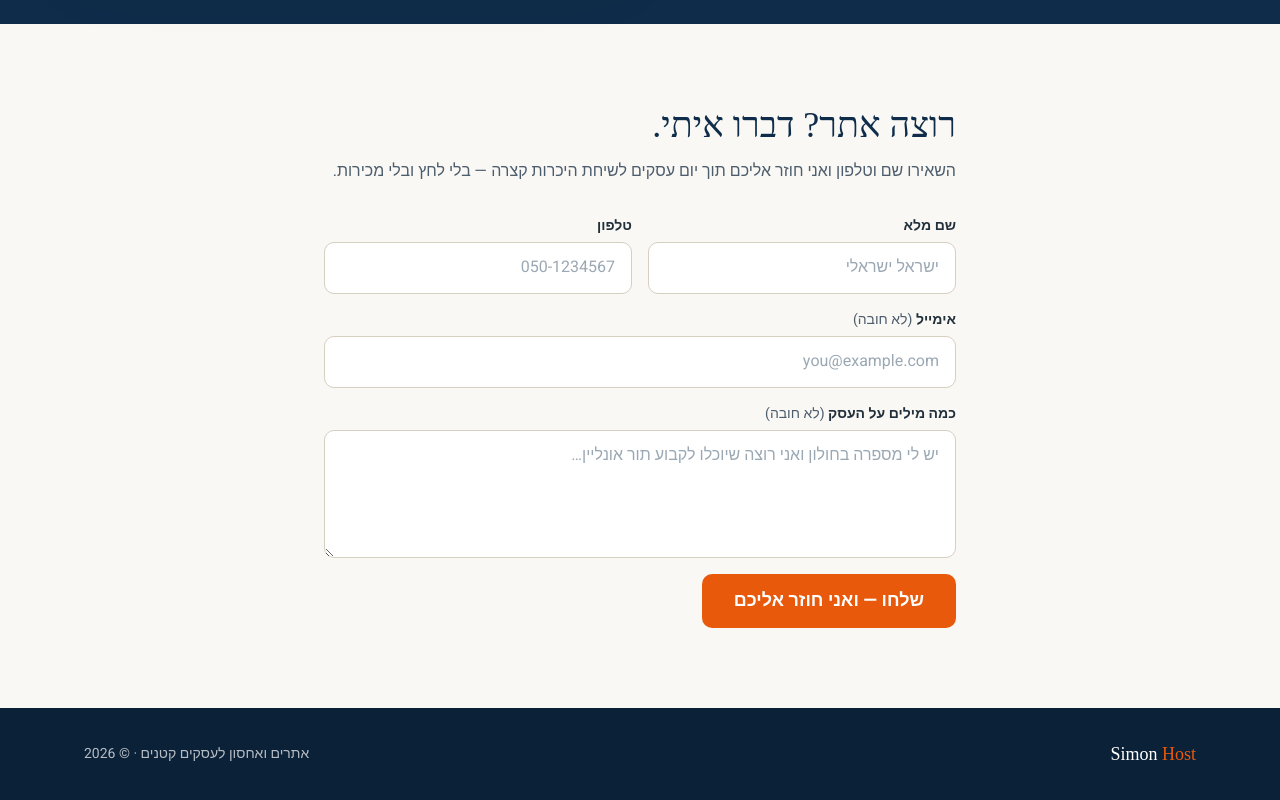
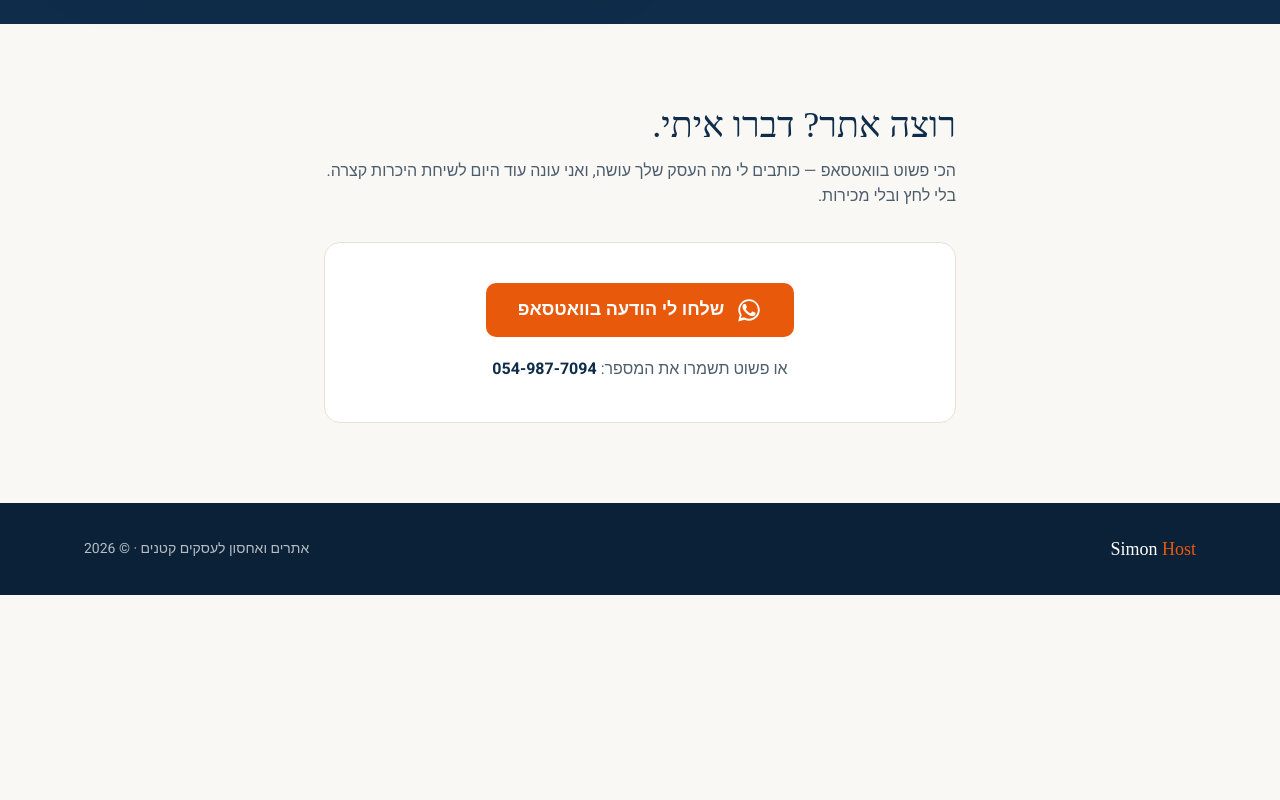
Before and after one commit to ShimonNavon/simon-host, a React (Vite) app in the folder frontend/: page / in a window 1280 px wide. Shown: the part 2279-3079 px from the top of the page. After the commit the page ends 2874 px from the top, so only its background shows below. Built offline with nearby package versions, Linux system fonts and the light colour scheme; a web font is replaced by a local one.

Commit message:
feat: replace lead form with WhatsApp CTA on the contact section

```diff
--- a/frontend/src/App.tsx
+++ b/frontend/src/App.tsx
@@ -1,5 +1,5 @@
 import BrowserDemo from "./components/BrowserDemo";
-import LeadForm from "./components/LeadForm";
+import WhatsAppCTA from "./components/WhatsAppCTA";
 
 const FEATURES = [
   { emoji: "🎨", title: "עיצוב אישי", text: "אתר שנבנה סביב העסק שלך — לא תבנית גנרית שנראית כמו של כולם." },
@@ -135,14 +135,14 @@ export default function App() {
           </div>
         </section>
 
-        {/* ── Lead form ── */}
+        {/* ── WhatsApp CTA ── */}
         <section id="contact" className="py-20 scroll-mt-16">
           <div className="max-w-2xl mx-auto px-5">
             <h2 className="text-3xl sm:text-4xl text-sea mb-3">רוצה אתר? דברו איתי.</h2>
             <p className="text-ink-soft mb-8">
-              השאירו שם וטלפון ואני חוזר אליכם תוך יום עסקים לשיחת היכרות קצרה — בלי לחץ ובלי מכירות.
+              הכי פשוט בוואטסאפ — כותבים לי מה העסק שלך עושה, ואני עונה עוד היום לשיחת היכרות קצרה. בלי לחץ ובלי מכירות.
             </p>
-            <LeadForm />
+            <WhatsAppCTA />
           </div>
         </section>
       </main>
--- a/frontend/src/components/LeadForm.tsx
+++ /dev/null
@@ -1,96 +0,0 @@
-import { useState } from "react";
-import type { FormEvent } from "react";
-
-type Status = "idle" | "sending" | "success" | "error";
-
-export default function LeadForm() {
-  const [status, setStatus] = useState<Status>("idle");
-
-  async function handleSubmit(e: FormEvent<HTMLFormElement>) {
-    e.preventDefault();
-    const form = e.currentTarget;
-    const data = new FormData(form);
-    setStatus("sending");
-    try {
-      const res = await fetch("/api/leads/", {
-        method: "POST",
-        headers: { "Content-Type": "application/json" },
-        body: JSON.stringify({
-          name: data.get("name"),
-          phone: data.get("phone"),
-          email: data.get("email") || "",
-          message: data.get("message") || "",
-        }),
-      });
-      if (!res.ok) throw new Error(`HTTP ${res.status}`);
-      form.reset();
-      setStatus("success");
-    } catch {
-      setStatus("error");
-    }
-  }
-
-  if (status === "success") {
-    return (
-      <div className="bg-white border border-[#e8e2d6] rounded-2xl p-10 text-center">
-        <div className="text-5xl mb-4" aria-hidden="true">📞</div>
-        <h3 className="text-2xl text-sea mb-2">קיבלתי!</h3>
-        <p className="text-ink-soft">
-          תודה על הפנייה — אחזור אליך תוך יום עסקים.
-        </p>
-      </div>
-    );
-  }
-
-  return (
-    <form onSubmit={handleSubmit} className="grid gap-4">
-      <div className="grid gap-4 sm:grid-cols-2">
-        <label className="grid gap-1.5">
-          <span className="font-bold text-sm">שם מלא</span>
-          <input className="field" name="name" required maxLength={120} placeholder="ישראל ישראלי" />
-        </label>
-        <label className="grid gap-1.5">
-          <span className="font-bold text-sm">טלפון</span>
-          <input
-            className="field"
-            name="phone"
-            type="tel"
-            required
-            maxLength={30}
-            placeholder="050-1234567"
-            dir="ltr"
-            style={{ textAlign: "right" }}
-          />
-        </label>
-      </div>
-      <label className="grid gap-1.5">
-        <span className="font-bold text-sm">
-          אימייל <span className="font-normal text-ink-soft">(לא חובה)</span>
-        </span>
-        <input className="field" name="email" type="email" placeholder="you@example.com" dir="ltr" style={{ textAlign: "right" }} />
-      </label>
-      <label className="grid gap-1.5">
-        <span className="font-bold text-sm">
-          כמה מילים על העסק <span className="font-normal text-ink-soft">(לא חובה)</span>
-        </span>
-        <textarea
-          className="field"
-          name="message"
-          rows={4}
-          maxLength={2000}
-          placeholder="יש לי מספרה בחולון ואני רוצה שיוכלו לקבוע תור אונליין…"
-        />
-      </label>
-
-      {status === "error" && (
-        <p className="text-[#c92a2a] font-bold" role="alert">
-          משהו השתבש בשליחה. נסו שוב, או כתבו לי ישירות במייל.
-        </p>
-      )}
-
-      <button type="submit" className="btn-primary text-lg justify-self-start disabled:opacity-60" disabled={status === "sending"}>
-        {status === "sending" ? "שולח…" : "שלחו — ואני חוזר אליכם"}
-      </button>
-    </form>
-  );
-}
--- /dev/null
+++ b/frontend/src/components/WhatsAppCTA.tsx
@@ -0,0 +1,43 @@
+const WHATSAPP_NUMBER = "972549877094";
+const WHATSAPP_DISPLAY = "054-987-7094";
+const PREFILL = encodeURIComponent(
+  "היי סיימון, הגעתי מהאתר של Simon Host ואשמח לשמוע על אתר לעסק שלי."
+);
+const WHATSAPP_URL = `https://wa.me/${WHATSAPP_NUMBER}?text=${PREFILL}`;
+
+function WhatsAppIcon() {
+  return (
+    <svg viewBox="0 0 24 24" width="26" height="26" fill="currentColor" aria-hidden="true">
+      <path d="M17.47 14.38c-.3-.15-1.76-.87-2.03-.97-.27-.1-.47-.15-.67.15-.2.3-.77.97-.94 1.17-.17.2-.35.22-.65.07-.3-.15-1.26-.46-2.4-1.48-.89-.79-1.49-1.77-1.66-2.07-.17-.3-.02-.46.13-.61.14-.14.3-.35.45-.53.15-.18.2-.3.3-.5.1-.2.05-.38-.02-.53-.08-.15-.67-1.61-.92-2.2-.24-.58-.49-.5-.67-.51h-.57c-.2 0-.52.07-.79.38-.27.3-1.04 1.02-1.04 2.48s1.06 2.88 1.21 3.08c.15.2 2.1 3.2 5.08 4.49.71.3 1.26.49 1.69.63.71.22 1.36.19 1.87.12.57-.09 1.76-.72 2.01-1.41.25-.7.25-1.29.17-1.42-.07-.13-.27-.2-.57-.35z" />
+      <path d="M12.04 2C6.6 2 2.17 6.43 2.17 11.87c0 1.74.46 3.44 1.32 4.94L2 22.5l5.86-1.53a9.83 9.83 0 0 0 4.18.93h.01c5.43 0 9.86-4.43 9.86-9.87 0-2.64-1.03-5.12-2.9-6.98A9.8 9.8 0 0 0 12.04 2zm0 17.98h-.01a8.2 8.2 0 0 1-4.17-1.14l-.3-.18-3.1.81.83-3.02-.2-.31a8.14 8.14 0 0 1-1.25-4.35c0-4.52 3.68-8.2 8.2-8.2 2.19 0 4.25.86 5.8 2.41a8.15 8.15 0 0 1 2.4 5.8c0 4.52-3.68 8.2-8.2 8.2z" />
+    </svg>
+  );
+}
+
+export default function WhatsAppCTA() {
+  return (
+    <div className="bg-white border border-[#e8e2d6] rounded-2xl p-6 sm:p-10 text-center">
+      <a
+        href={WHATSAPP_URL}
+        target="_blank"
+        rel="noopener noreferrer"
+        className="btn-primary text-lg block w-full sm:inline-block sm:w-auto !px-5 sm:!px-8"
+      >
+        <span className="flex items-center justify-center gap-3">
+          <WhatsAppIcon />
+          שלחו לי הודעה בוואטסאפ
+        </span>
+      </a>
+      <p className="text-ink-soft mt-5">
+        או פשוט תשמרו את המספר:{" "}
+        <a
+          href={`tel:+${WHATSAPP_NUMBER}`}
+          className="font-bold text-sea whitespace-nowrap"
+          dir="ltr"
+        >
+          {WHATSAPP_DISPLAY}
+        </a>
+      </p>
+    </div>
+  );
+}
```
